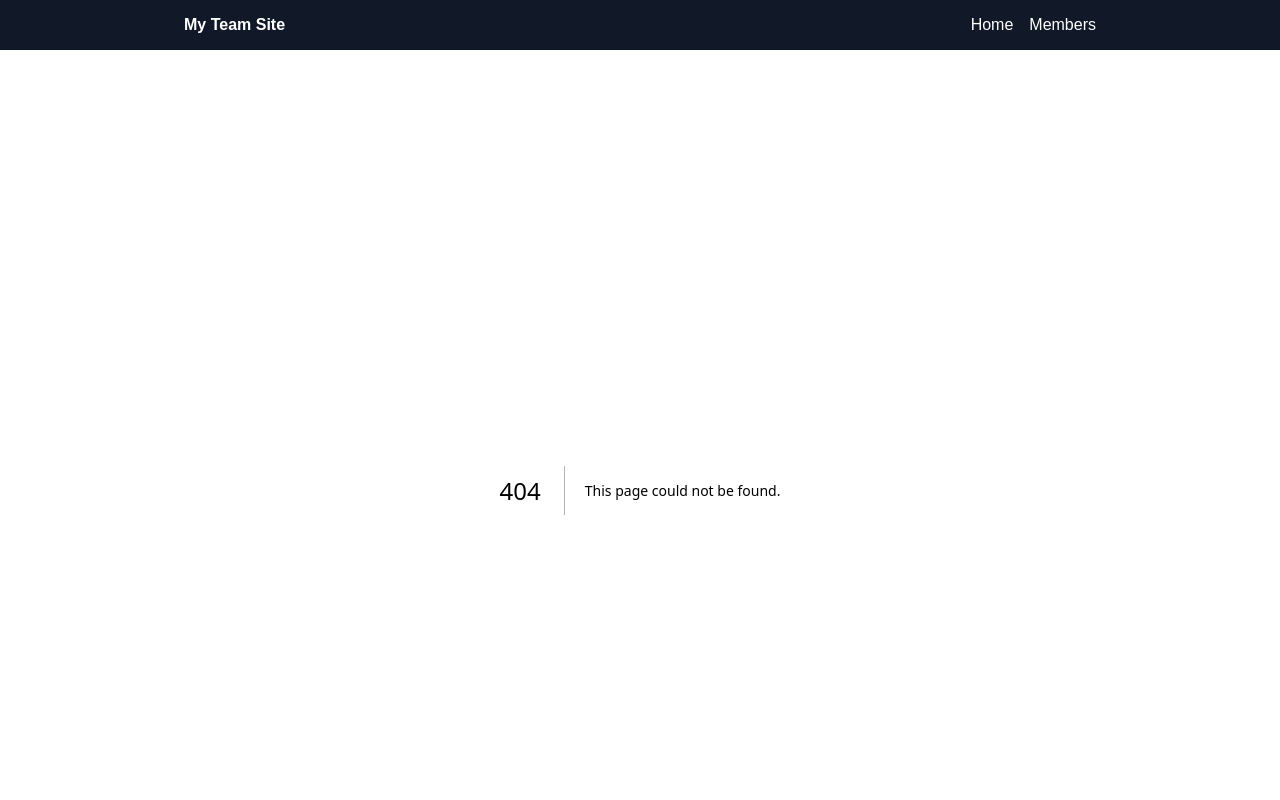
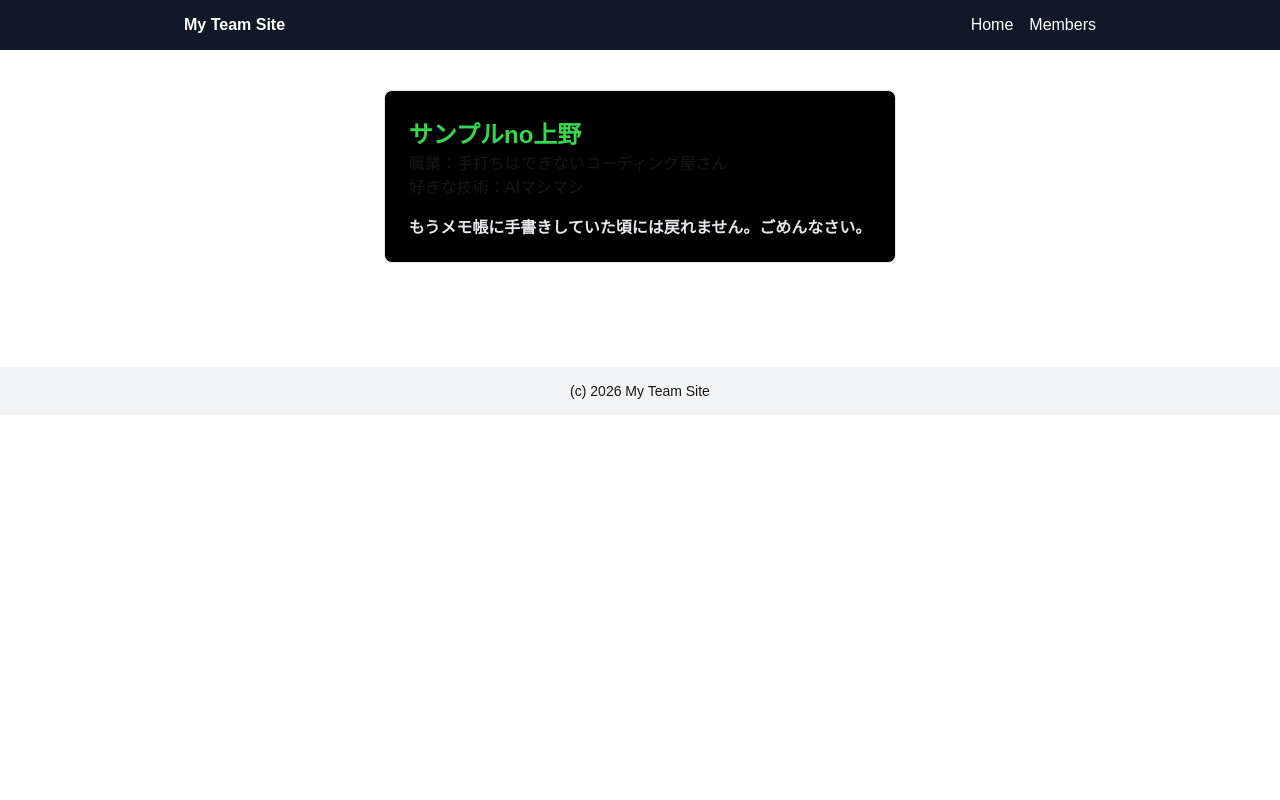
Before and after one commit to yusukeweb/sozosya-202603-webapp, a Next.js app: page /members/kamino in a window 1280 px wide. Before the commit this address had no page. Shown: the top 800 px of the page. Built offline with nearby package versions, Linux system fonts and the light colour scheme.

Commit message:
kaminoを追加しました

```diff
--- /dev/null
+++ b/src/app/members/kamino/page.jsx
@@ -0,0 +1,12 @@
+import styles from './page.module.css'
+
+export default function SampleMemberPage() {
+  return (
+    <section className={styles.container}>
+      <h1 className={styles.name}>サンプルno上野</h1>
+      <p>職業：手打ちはできないコーディング屋さん</p>
+      <p>好きな技術：AIマシマシ</p>
+      <p className={styles.message}>もうメモ帳に手書きしていた頃には戻れません。ごめんなさい。</p>
+    </section>
+  )
+}
--- /dev/null
+++ b/src/app/members/kamino/page.module.css
@@ -0,0 +1,17 @@
+.container {
+  border: 1px solid #e5e7eb;
+  border-radius: 8px;
+  padding: 24px;
+  max-width: 600px;
+  background: #000;
+}
+
+.name {
+  color: #38d64d;
+}
+
+.message {
+  margin-top: 16px;
+  font-weight: bold;
+  color: #e5e7eb;
+}
```
